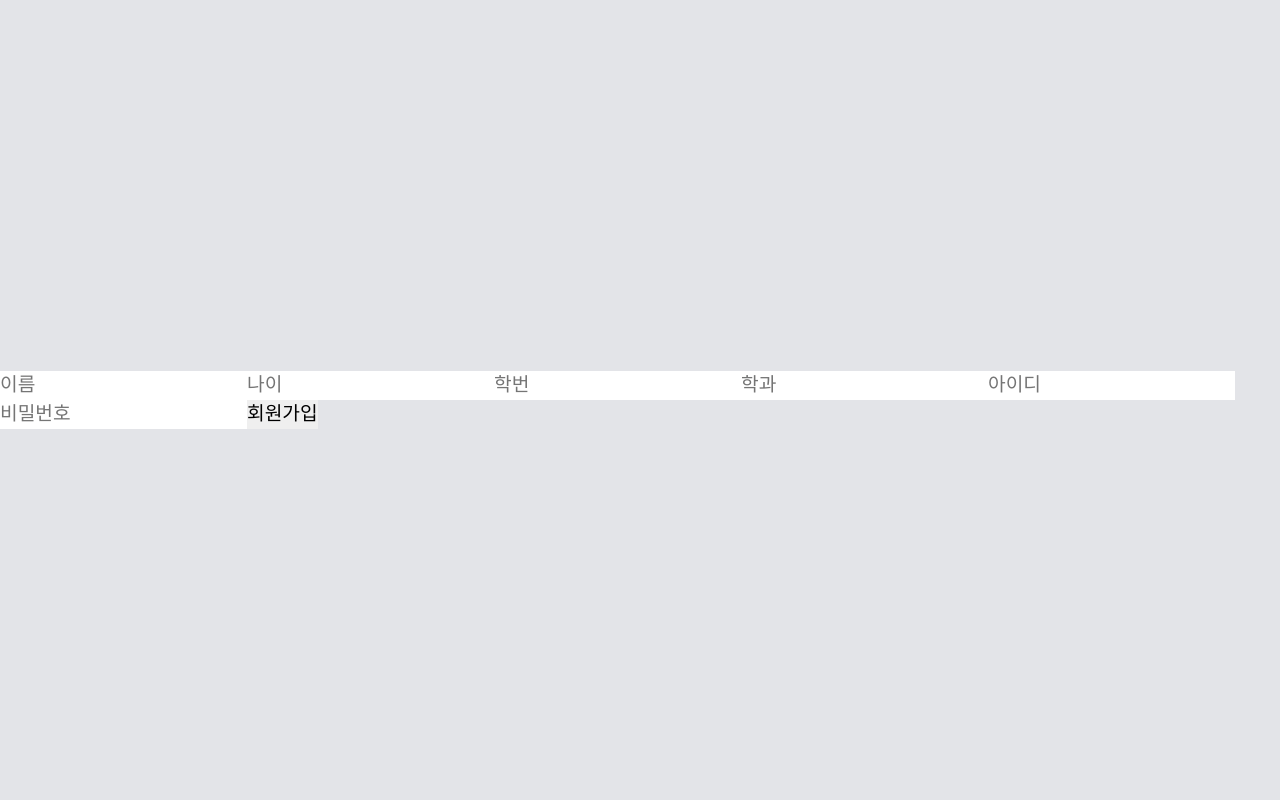
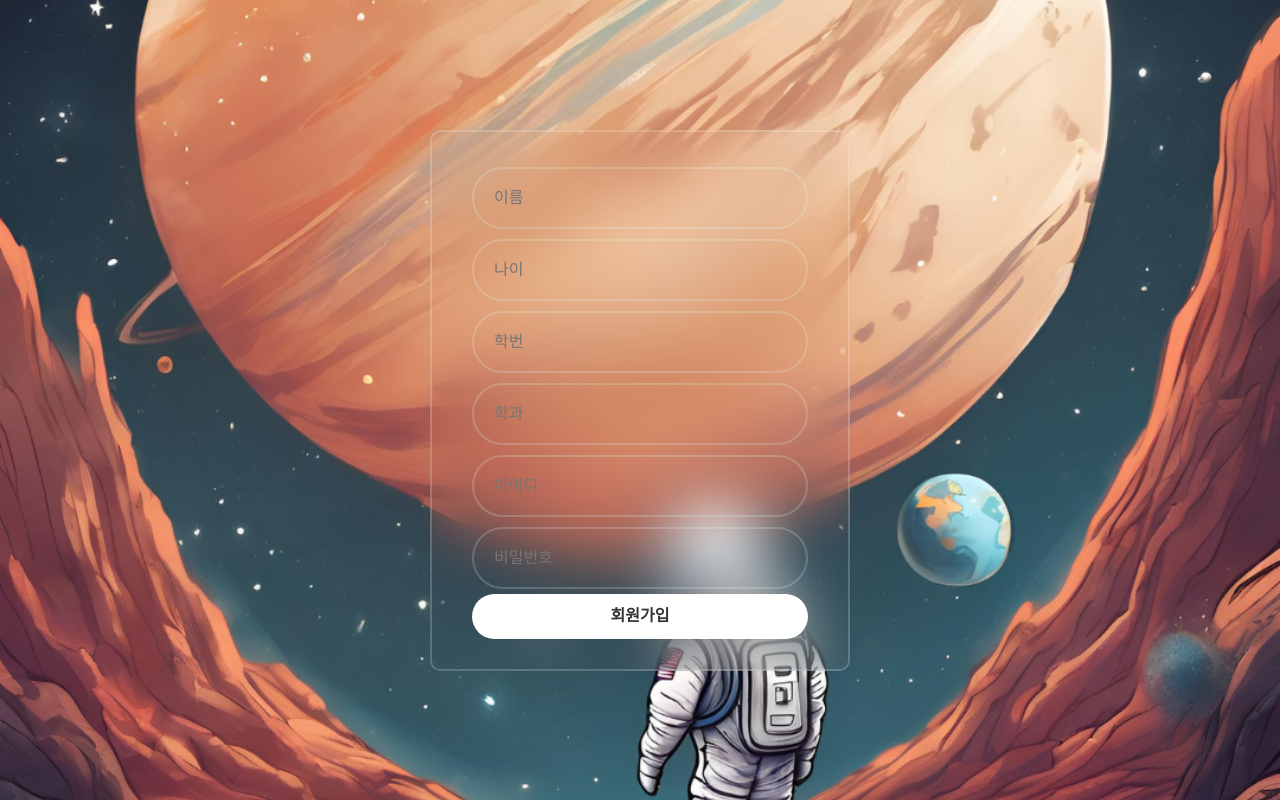
Before and after one commit to KimSnowFlower/MoToDo, a React (Create React App) app in the folder client/: page /register in a window 1280 px wide. Built offline with nearby package versions, Linux system fonts and the light colour scheme.

Commit message:
20240814

```diff
--- a/client/src/Components/LoginForm/LoginForm.jsx
+++ b/client/src/Components/LoginForm/LoginForm.jsx
@@ -43,18 +43,17 @@ const LoginForm = () => {
   };
 
   return (
-    <div className={styles.background}>
-    <div className={styles.wrapper}> {/* CSS 모듈 클래스 사용 */}
+    <div className={styles.wrapper}>
       <form onSubmit={handleSubmit}>
         <h1>Mo To Do</h1>
-        {error && <p className={styles['error-message']}>{error}</p>} {/* CSS 모듈 클래스 사용 */}
+        {error && <p className={styles['error-message']}>{error}</p>}
         <div className={styles['input-box']}>
           <input type="text" name="username" placeholder='Username' onChange={handleChange} required/>
-          <FaUser className={styles.icon}/> {/* CSS 모듈 클래스 사용 */}
+          <FaUser className={styles.icon}/>
         </div>
         <div className={styles['input-box']}>
           <input type="password" name="password" placeholder='Password' onChange={handleChange} required/>
-          <FaLock className={styles.icon}/> {/* CSS 모듈 클래스 사용 */}
+          <FaLock className={styles.icon}/>
         </div>
         <button type="submit">Login</button>
         <div className={styles['register-link']}>
@@ -62,7 +61,6 @@ const LoginForm = () => {
         </div>
       </form>
     </div>
-    </div>
   );
 };
 
--- a/client/src/Components/LoginForm/LoginForm.module.css
+++ b/client/src/Components/LoginForm/LoginForm.module.css
@@ -2,16 +2,13 @@ html, body {
     height: 100%;
     width: 100%;
     margin: 0;
-}
-
-.background {
     background: url('../Assets/LoginForm_background.png') center center;
-    background-size: cover; /* 이미지가 요소의 전체 영역을 덮도록 조정 */
-    margin: 0; /* 기본 마진 제거 */
-    height: 100%; /* 전체 화면 높이 사용 */
-    display: flex; /* Flexbox 사용 */
-    justify-content: center; /* 가로 중앙 정렬 */
-    align-items: center; /* 세로 중앙 정렬 */
+    background-size: cover;
+    background-color: rgba(255, 255, 255, 0);
+    margin: 0;
+    display: flex;
+    justify-content: center;
+    align-items: center;
 }
 
 .wrapper {
--- a/client/src/Components/Register/Register.jsx
+++ b/client/src/Components/Register/Register.jsx
@@ -1,7 +1,7 @@
 import React, { useState } from 'react';
 import axios from 'axios';
 import { useNavigate } from 'react-router-dom';
-import styles from './Register.module.css'; // CSS 모듈로 변경
+import styles from './Register.module.css';
 
 const Register = () => {
   const [formData, setFormData] = useState({
--- a/client/src/Components/Register/Register.module.css
+++ b/client/src/Components/Register/Register.module.css
@@ -1,4 +1,4 @@
-.register-form {
+.registerForm {
     width: 420px;
     background: transparent;
     border: 2px solid rgba(255, 255, 255, .2);
@@ -9,7 +9,7 @@
     padding: 30px 40px;
 }
 
-.register-form input {
+.registerForm input {
     position: relative;
     margin: 5px 0;
     width: 100%;
@@ -23,7 +23,7 @@
     padding: 20px 45px 20px 20px;
 }
 
-.register-form button {
+.registerForm button {
     width: 100%;
     height: 45px;
     background: #fff;
```
Also changed, not shown: 1 other file (tests, documents, lock files or other folders).
